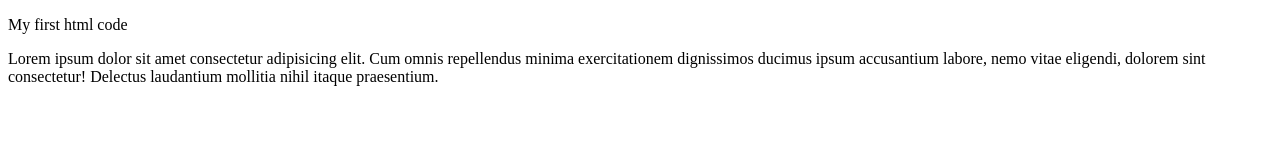
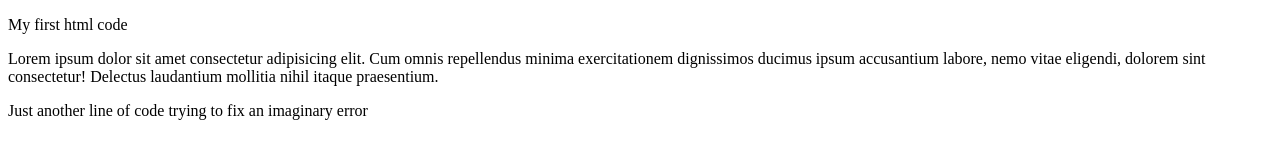
Before and after one commit to jadesolayo/newproject, a plain HTML site: page index.html in a window 1280 px wide. Drawn offline with Linux system fonts and the light colour scheme.

Commit message:
updated index.html with an imaginary fix

```diff
--- a/index.html
+++ b/index.html
@@ -9,5 +9,6 @@
 <body>
     <p>My first html code</p>
     <p>Lorem ipsum dolor sit amet consectetur adipisicing elit. Cum omnis repellendus minima exercitationem dignissimos ducimus ipsum accusantium labore, nemo vitae eligendi, dolorem sint consectetur! Delectus laudantium mollitia nihil itaque praesentium.</p>
+    <p>Just another line of code trying to fix an imaginary error</p>
 </body>
 </html>
```
